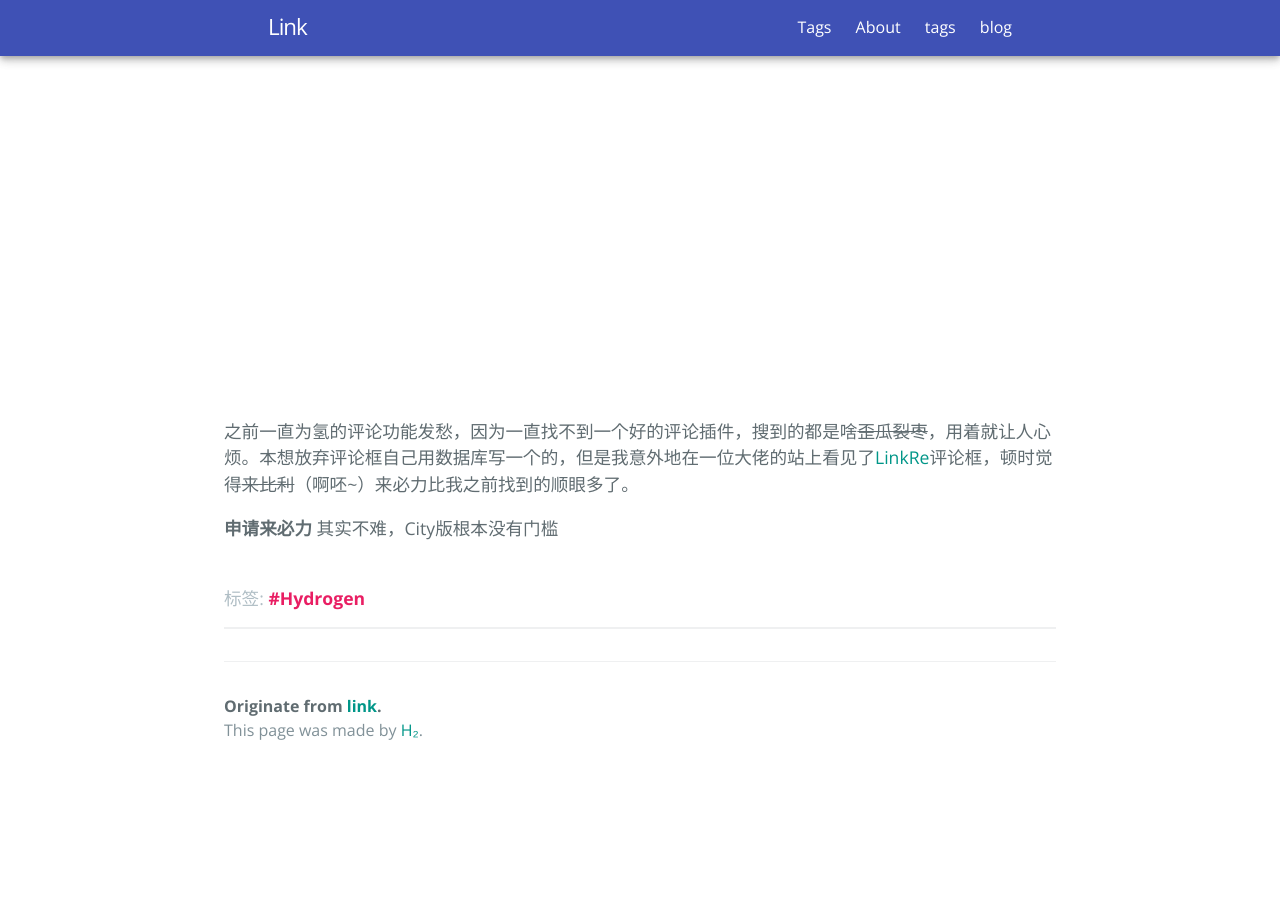
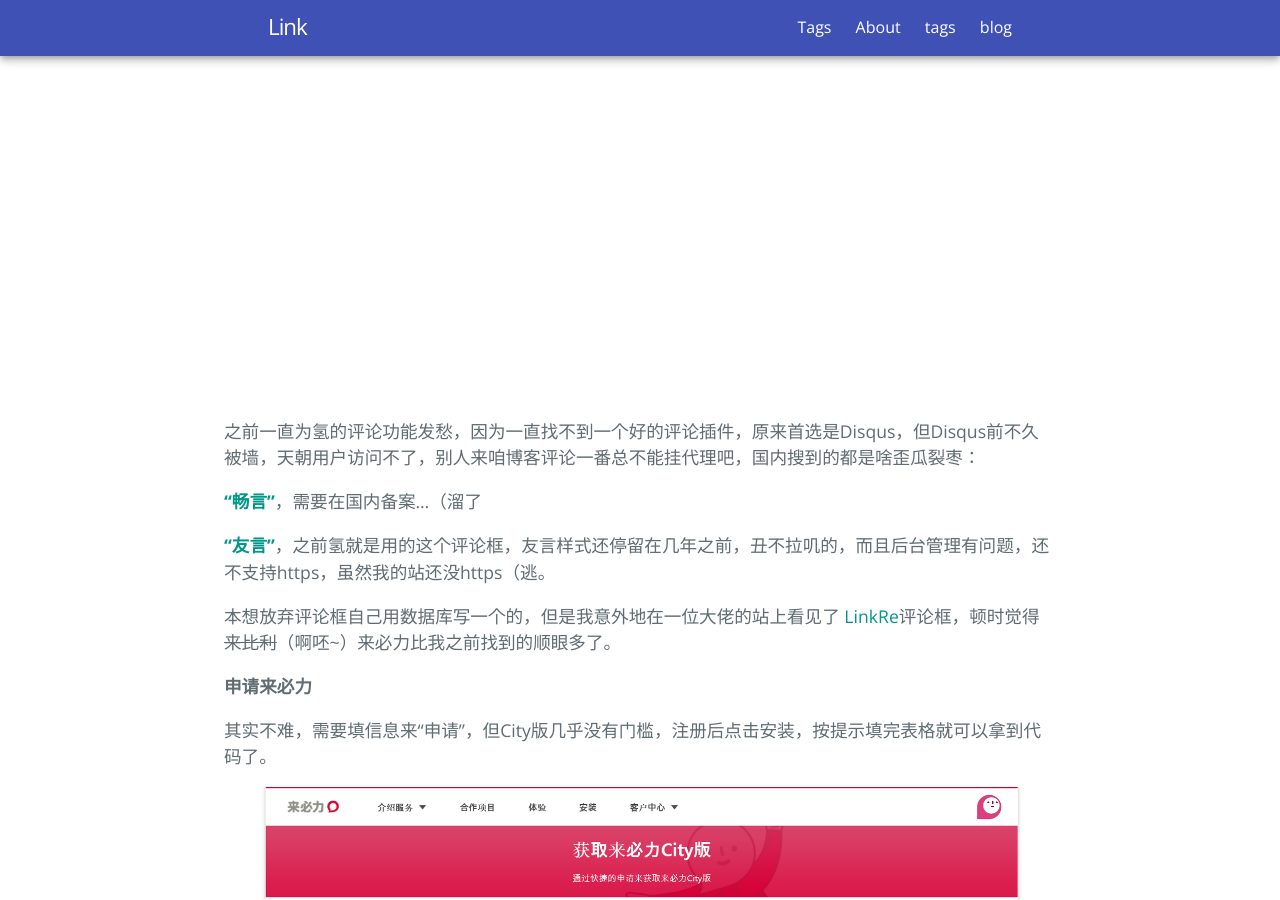
Before and after one commit to link9596/qwq, a Jekyll site: the page built from _posts/2017-12-23-社会化评论框livere.md, in a window 1280 px wide and 900 px high. Built offline with Jekyll 4.4.1, drawn with Linux system fonts in a browser that asks for light colours; comment, search, counter and statistics services are not loaded.

Commit message:
Update 2017-12-23-社会化评论框livere.md

```diff
--- a/_posts/2017-12-23-社会化评论框livere.md
+++ b/_posts/2017-12-23-社会化评论框livere.md
@@ -3,7 +3,16 @@
 title: 社会化评论框：来必力
 tags: [Hydrogen]
 ---
-之前一直为氢的评论功能发愁，因为一直找不到一个好的评论插件，搜到的都是啥~~歪瓜裂枣~~，用着就让人心烦。本想放弃评论框自己用数据库写一个的，但是我意外地在一位大佬的站上看见了[LinkRe](https://livere.com)评论框，顿时觉得~~来比利~~（啊呸~）来必力比我之前找到的顺眼多了。
+之前一直为氢的评论功能发愁，因为一直找不到一个好的评论插件，原来首选是Disqus，但Disqus前不久被墙，天朝用户访问不了，别人来咱博客评论一番总不能挂代理吧，国内搜到的都是啥歪瓜裂枣：
+
+[**“畅言”**](https://changyan.kuaizhan.com/)，需要在国内备案...（溜了
+
+[**“友言”**](http://www.uyan.cc/)，之前氢就是用的这个评论框，友言样式还停留在几年之前，丑不拉叽的，而且后台管理有问题，还不支持https，虽然我的站还没https（逃。
+
+本想放弃评论框自己用数据库写一个的，但是我意外地在一位大佬的站上看见了 [LinkRe](https://livere.com)评论框，顿时觉得~~来比利~~（啊呸~）来必力比我之前找到的顺眼多了。
 
 **申请来必力**
-其实不难，City版根本没有门槛
+
+其实不难，需要填信息来“申请”，但City版几乎没有门槛，注册后点击安装，按提示填完表格就可以拿到代码了。
+
+![livere-city-get](/usrimg/2017-12-23-livere-city-get.png)
```
